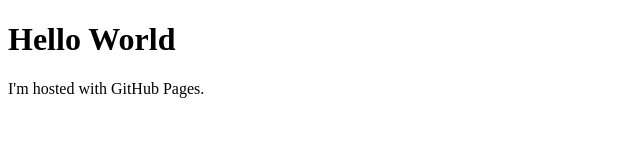
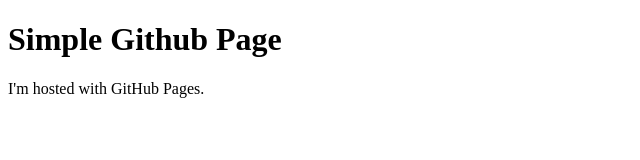
Before and after one commit to Tornevall/tornevall.github.io, a plain HTML site: page index.html in a window 1280 px wide. Shown: the whole page, without its empty margins (0-640 px from the left). Drawn offline with Linux system fonts and the light colour scheme.

Commit message:
index update

```diff
--- a/index.html
+++ b/index.html
@@ -1,7 +1,7 @@
 <!DOCTYPE html>
 <html>
 <body>
-<h1>Hello World</h1>
+<h1>Simple Github Page</h1>
 <p>I'm hosted with GitHub Pages.</p>
 </body>
 </html>
```
